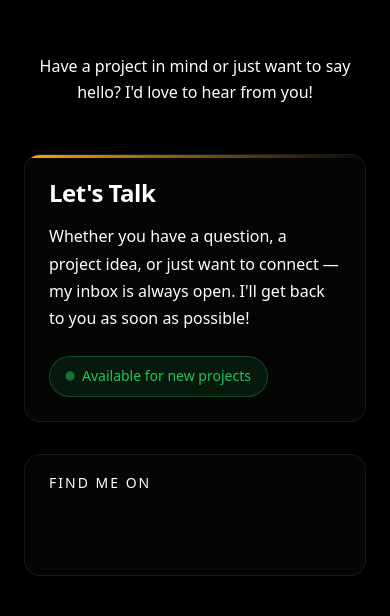
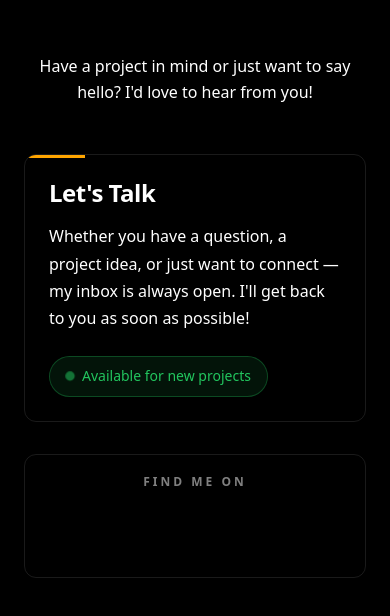
Before and after one commit to Shreyanshs0ni/oisb-portfolio, a Next.js app: page / in a window 390 px wide. Shown: the part 9721-10337 px from the top of the page. Built offline with nearby package versions, Linux system fonts and the light colour scheme.

Commit message:
Portfolio Site : Contact styles Done

```diff
--- a/src/components/ContactSection.module.css
+++ b/src/components/ContactSection.module.css
@@ -70,9 +70,11 @@
 /* --- Content Wrapper --- */
 .contentWrapper {
   display: grid;
-  grid-template-columns: 1fr 1fr;
-  gap: 4rem;
+  grid-template-columns: 1.2fr 1fr;
+  gap: 5rem;
   align-items: start;
+  max-width: 1000px;
+  margin: 0 auto;
 }
 
 /* --- Form Styles --- */
@@ -106,29 +108,29 @@
   font-size: 1rem;
   font-family: inherit;
   color: var(--white);
-  background: rgba(255, 255, 255, 0.03);
-  border: 1px solid rgba(255, 255, 255, 0.1);
-  border-radius: 12px;
+  background: transparent;
+  border: 1px solid rgba(255, 255, 255, 0.25);
+  border-radius: 8px;
   outline: none;
   transition: all 0.3s ease;
 }
 
 .input::placeholder,
 .textarea::placeholder {
-  color: rgba(255, 255, 255, 0.3);
+  color: rgba(255, 255, 255, 0.5);
 }
 
 .input:hover,
 .textarea:hover {
-  border-color: rgba(255, 255, 255, 0.2);
-  background: rgba(255, 255, 255, 0.05);
+  border-color: rgba(255, 255, 255, 0.4);
+  background: rgba(255, 255, 255, 0.02);
 }
 
 .input:focus,
 .textarea:focus {
   border-color: var(--accent);
-  background: rgba(255, 165, 0, 0.03);
-  box-shadow: 0 0 0 3px rgba(255, 165, 0, 0.1);
+  background: rgba(255, 165, 0, 0.02);
+  box-shadow: 0 0 0 3px rgba(255, 165, 0, 0.15);
 }
 
 .textarea {
@@ -160,19 +162,20 @@
   align-items: center;
   justify-content: center;
   gap: 0.75rem;
-  padding: 1rem 2rem;
+  padding: 1rem 2.5rem;
   font-size: 1rem;
   font-weight: 600;
   font-family: inherit;
   color: var(--black);
   background: var(--accent);
   border: 2px solid var(--accent);
-  border-radius: 12px;
+  border-radius: 8px;
   cursor: pointer;
   transition: all 0.3s ease;
   position: relative;
   overflow: hidden;
-  margin-top: 0.5rem;
+  margin-top: 1rem;
+  align-self: flex-start;
 }
 
 .submitBtn::before {
@@ -244,9 +247,9 @@
 
 .infoCard {
   padding: 2rem;
-  background: rgba(255, 255, 255, 0.02);
-  border: 1px solid rgba(255, 255, 255, 0.08);
-  border-radius: 16px;
+  background: transparent;
+  border: 1px solid rgba(255, 255, 255, 0.1);
+  border-radius: 12px;
   position: relative;
   overflow: hidden;
 }
@@ -256,9 +259,9 @@
   position: absolute;
   top: 0;
   left: 0;
-  right: 0;
+  width: 60px;
   height: 3px;
-  background: linear-gradient(90deg, var(--accent), transparent);
+  background: var(--accent);
 }
 
 .infoTitle {
@@ -310,46 +313,48 @@
 /* --- Social Section --- */
 .socialSection {
   padding: 1.5rem 2rem;
-  background: rgba(255, 255, 255, 0.02);
-  border: 1px solid rgba(255, 255, 255, 0.08);
-  border-radius: 16px;
+  background: transparent;
+  border: 1px solid rgba(255, 255, 255, 0.1);
+  border-radius: 12px;
 }
 
 .socialTitle {
-  font-size: 0.875rem;
-  font-weight: 500;
-  color: var(--muted);
+  font-size: 0.75rem;
+  font-weight: 600;
+  color: rgba(255, 255, 255, 0.5);
   text-transform: uppercase;
-  letter-spacing: 2px;
+  letter-spacing: 3px;
   margin: 0 0 1.25rem;
+  text-align: center;
 }
 
 .socialLinks {
   display: flex;
-  gap: 1rem;
-  flex-wrap: wrap;
+  justify-content: space-between;
+  gap: 0.75rem;
 }
 
 .socialLink {
   display: flex;
   align-items: center;
   justify-content: center;
-  width: 48px;
-  height: 48px;
+  flex: 1;
+  max-width: 56px;
+  height: 50px;
   color: var(--white);
-  background: rgba(255, 255, 255, 0.05);
-  border: 1px solid rgba(255, 255, 255, 0.1);
-  border-radius: 12px;
+  background: transparent;
+  border: 1px solid rgba(255, 255, 255, 0.2);
+  border-radius: 10px;
   transition: all 0.3s ease;
   will-change: transform;
 }
 
 .socialLink:hover {
-  color: var(--black);
-  background: var(--accent);
+  color: var(--accent);
+  background: transparent;
   border-color: var(--accent);
-  transform: translateY(-4px) scale(1.1);
-  box-shadow: 0 10px 25px rgba(255, 165, 0, 0.25);
+  transform: translateY(-3px);
+  box-shadow: 0 8px 20px rgba(255, 165, 0, 0.2);
 }
 
 .socialLink svg {
@@ -408,6 +413,7 @@
   .contentWrapper {
     grid-template-columns: 1fr;
     gap: 3rem;
+    max-width: 600px;
   }
 
   .contactInfo {
@@ -416,6 +422,14 @@
 
   .decorativePattern {
     display: none;
+  }
+
+  .form {
+    width: 100%;
+  }
+
+  .submitBtn {
+    align-self: stretch;
   }
 }
 
@@ -442,13 +456,14 @@
 
   .input,
   .textarea {
+    width: 100%;
     padding: 0.875rem 1rem;
-    font-size: 0.9375rem;
+    font-size: 1rem;
   }
 
   .submitBtn {
     width: 100%;
-    padding: 0.875rem 1.5rem;
+    padding: 1rem 1.5rem;
   }
 
   .infoCard {
@@ -459,9 +474,15 @@
     padding: 1.25rem 1.5rem;
   }
 
+  .socialLinks {
+    justify-content: center;
+    gap: 0.5rem;
+  }
+
   .socialLink {
-    width: 44px;
-    height: 44px;
+    flex: 0 0 auto;
+    width: 48px;
+    height: 48px;
   }
 }
 
```
